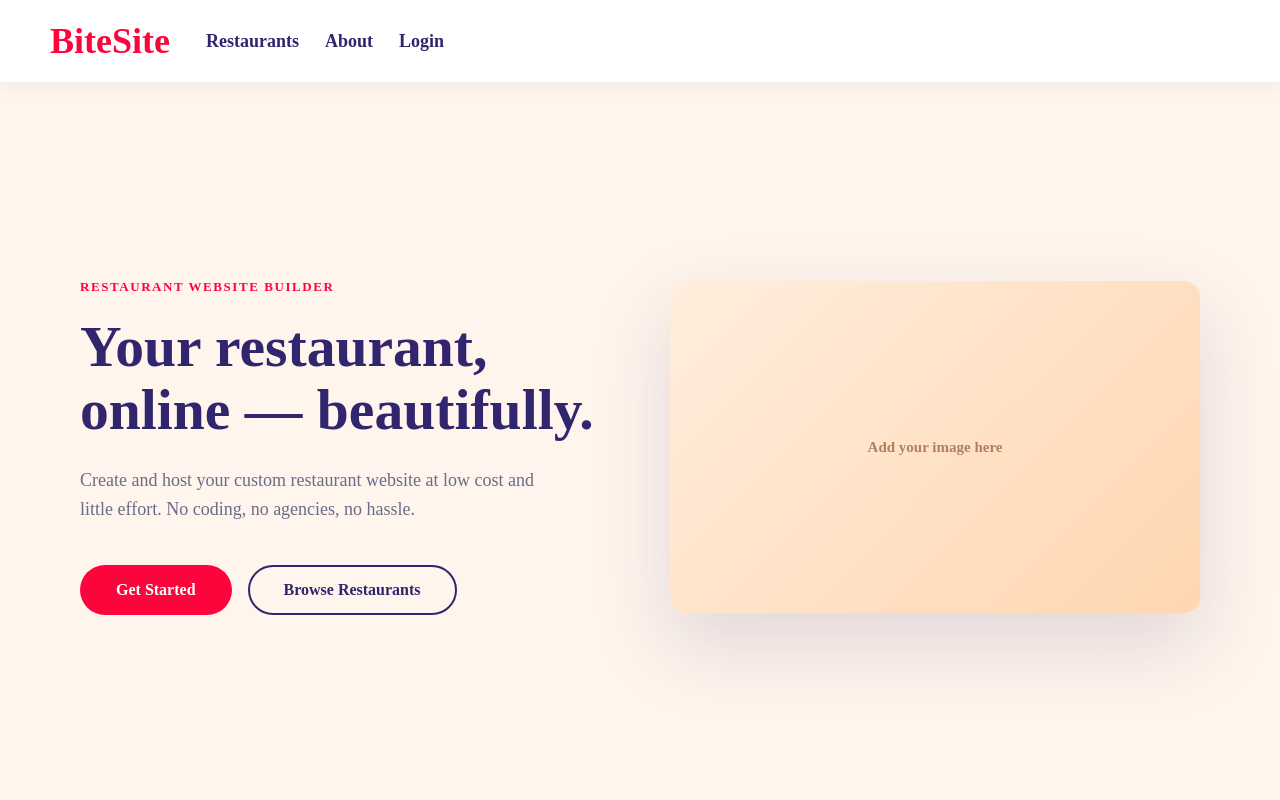
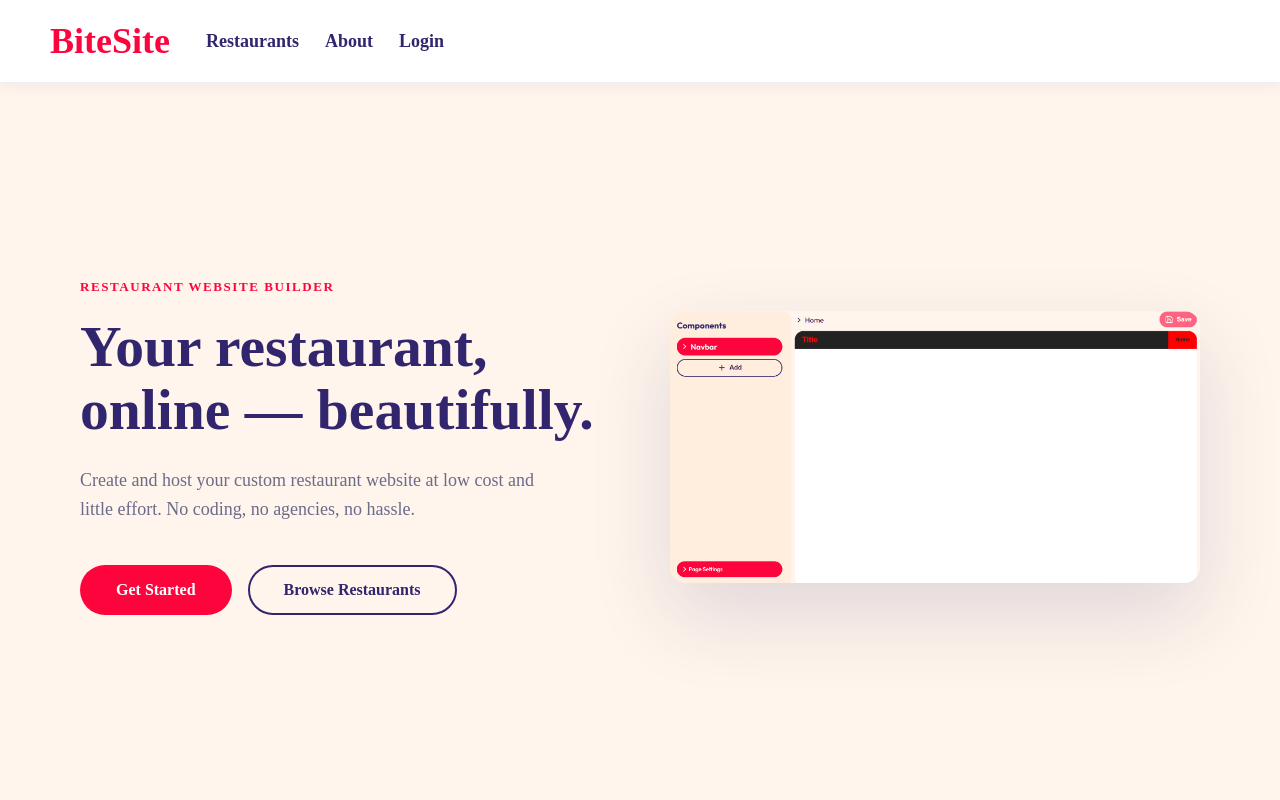
Before and after one commit to davide-muzzi/BiteSite, a Vue app in the folder Frontend/: page / in a window 1280 px wide. Shown: the top 800 px of the page. Built offline with nearby package versions, Linux system fonts and the light colour scheme; no server answers; a web font is replaced by a local one.

Commit message:
feat(home): replace homepage image placeholder with actual image of editor

```diff
--- a/Frontend/src/views/HomeView.vue
+++ b/Frontend/src/views/HomeView.vue
@@ -33,10 +33,7 @@ onMounted(async () => {
     </div>
     <div class="hero-visual">
       <div class="hero-image-frame">
-        <!-- Replace this div with <img src="..." alt="..." /> once you have the image -->
-        <div class="hero-image-placeholder">
-          <span>Add your image here</span>
-        </div>
+        <img src="@/assets/homepage_image.png" alt="Restaurant website preview" />
       </div>
     </div>
   </section>
@@ -164,23 +161,15 @@ onMounted(async () => {
 .hero-image-frame {
   width: 100%;
   max-width: 540px;
-  aspect-ratio: 16 / 10;
   border-radius: 16px;
   overflow: hidden;
   box-shadow: 0 32px 80px rgba(49, 38, 110, 0.15);
 }
 
-.hero-image-placeholder {
+.hero-image-frame img {
   width: 100%;
-  height: 100%;
-  background: linear-gradient(135deg, var(--card-color) 0%, #ffd6b0 100%);
-  display: flex;
-  align-items: center;
-  justify-content: center;
-  color: #b08060;
-  font-family: var(--font);
-  font-size: 15px;
-  font-weight: 600;
+  height: auto;
+  display: block;
 }
 
 /* ── Buttons ── */
```
Also changed, not shown: Frontend/src/assets/homepage_image.png (added).
